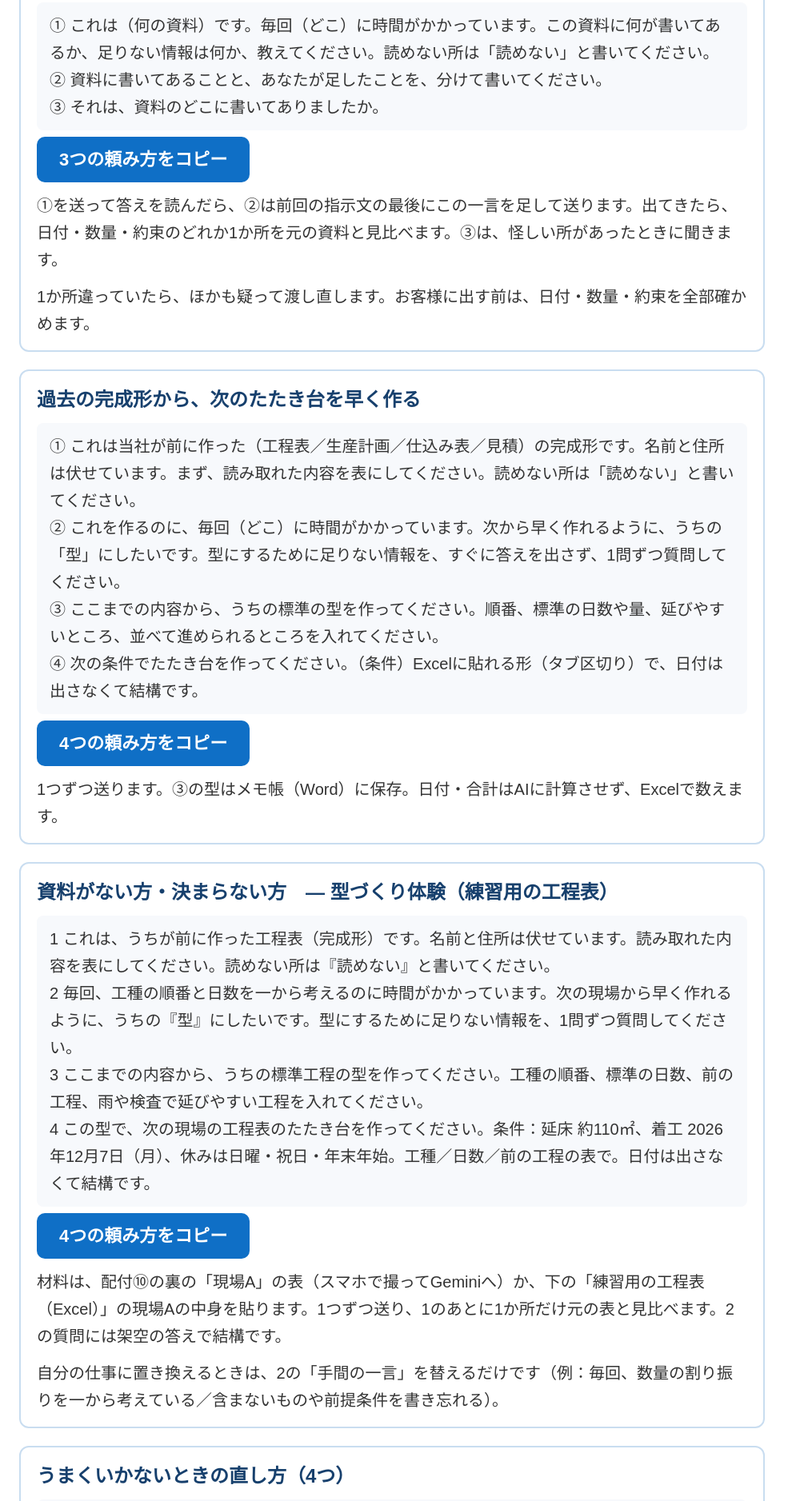
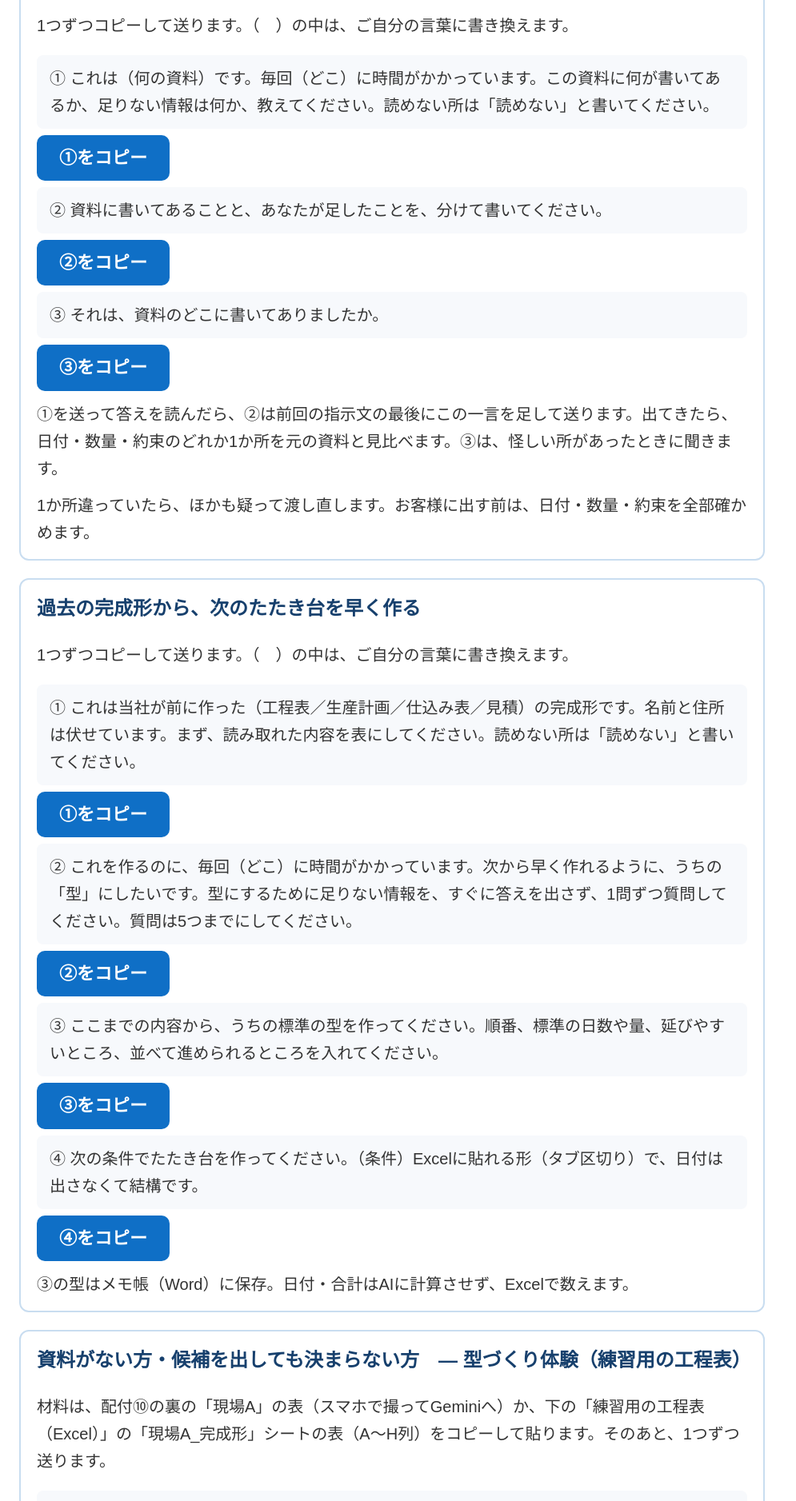
Before and after one commit to 888wisteriavil-cloud/sanuki-ai, a plain HTML site: page index.html in a window 1280 px wide. Shown: the part 923-2800 px from the top of the page at 80% size, without its empty margins (0-995 px from the left). Drawn offline with Linux system fonts and the light colour scheme.

Commit message:
第3回：頼み方を1つずつコピーできるようにし、練習用の工程表をB7に貼れる形に

```diff
--- a/index.html
+++ b/index.html
@@ -170,37 +170,49 @@ D 出力の形：そのまま印刷できる形で</div>
     <p>第3回で使う頼み方です。「コピー」を押して、AIの入力欄に貼ってください。（　）の中は、ご自分の言葉に書き換えます。</p>
     <div class="card">
       <h2>作るものが決まらない方　― 候補を5つ出してもらう</h2>
-      <div class="text" id="u1">上の内容は、私の会社の自己紹介です。この会社で、無料のAIを使って毎週の仕事を少し楽にできそうなことを、5つ挙げてください。1つずつ、どんな仕事か、AIに何を渡すか、どのくらい時間が浮きそうか、お客様の名前を入れずにできるか、を書いてください。今日の20分で試せるものから順に並べてください。</div>
+      <div class="text" id="u1">上の内容は、私の会社の自己紹介です。この会社で、無料のAIを使って毎週の仕事を少し楽にできそうなことを、5つ挙げてください。1つずつ、どんな仕事か、AIに何を渡すか、どのくらい時間が浮きそうか、お客様の名前を入れずにできるか、を書いてください。今日の作業時間で試せるものから順に並べてください。</div>
       <button class="copy" data-target="u1">この頼み方をコピー</button><span class="done" aria-live="polite"></span>
       <div class="then">先に自社情報（メモ帳）を貼ってから送ります。選んだら、続けて：<span class="say">その中から（　）番を選びます。始めるのに必要なことを、1問ずつ聞いてください。</span></div>
       <div class="then">送金・発注・採用・お客様への自動送信のような候補は、今日は選びません。</div>
     </div>
     <div class="card">
       <h2>資料を渡したら、この3つの順で</h2>
-      <div class="text" id="u2">① これは（何の資料）です。毎回（どこ）に時間がかかっています。この資料に何が書いてあるか、足りない情報は何か、教えてください。読めない所は「読めない」と書いてください。
-② 資料に書いてあることと、あなたが足したことを、分けて書いてください。
-③ それは、資料のどこに書いてありましたか。</div>
-      <button class="copy" data-target="u2">3つの頼み方をコピー</button><span class="done" aria-live="polite"></span>
+      <p>1つずつコピーして送ります。（　）の中は、ご自分の言葉に書き換えます。</p>
+      <div class="text" id="u2a">① これは（何の資料）です。毎回（どこ）に時間がかかっています。この資料に何が書いてあるか、足りない情報は何か、教えてください。読めない所は「読めない」と書いてください。</div>
+      <button class="copy" data-target="u2a">①をコピー</button><span class="done" aria-live="polite"></span>
+      <div class="text" id="u2b">② 資料に書いてあることと、あなたが足したことを、分けて書いてください。</div>
+      <button class="copy" data-target="u2b">②をコピー</button><span class="done" aria-live="polite"></span>
+      <div class="text" id="u2c">③ それは、資料のどこに書いてありましたか。</div>
+      <button class="copy" data-target="u2c">③をコピー</button><span class="done" aria-live="polite"></span>
       <div class="then">①を送って答えを読んだら、②は前回の指示文の最後にこの一言を足して送ります。出てきたら、日付・数量・約束のどれか1か所を元の資料と見比べます。③は、怪しい所があったときに聞きます。</div>
       <div class="then">1か所違っていたら、ほかも疑って渡し直します。お客様に出す前は、日付・数量・約束を全部確かめます。</div>
     </div>
     <div class="card">
       <h2>過去の完成形から、次のたたき台を早く作る</h2>
-      <div class="text" id="u3">① これは当社が前に作った（工程表／生産計画／仕込み表／見積）の完成形です。名前と住所は伏せています。まず、読み取れた内容を表にしてください。読めない所は「読めない」と書いてください。
-② これを作るのに、毎回（どこ）に時間がかかっています。次から早く作れるように、うちの「型」にしたいです。型にするために足りない情報を、すぐに答えを出さず、1問ずつ質問してください。
-③ ここまでの内容から、うちの標準の型を作ってください。順番、標準の日数や量、延びやすいところ、並べて進められるところを入れてください。
-④ 次の条件でたたき台を作ってください。（条件）Excelに貼れる形（タブ区切り）で、日付は出さなくて結構です。</div>
-      <button class="copy" data-target="u3">4つの頼み方をコピー</button><span class="done" aria-live="polite"></span>
-      <div class="then">1つずつ送ります。③の型はメモ帳（Word）に保存。日付・合計はAIに計算させず、Excelで数えます。</div>
+      <p>1つずつコピーして送ります。（　）の中は、ご自分の言葉に書き換えます。</p>
+      <div class="text" id="u3a">① これは当社が前に作った（工程表／生産計画／仕込み表／見積）の完成形です。名前と住所は伏せています。まず、読み取れた内容を表にしてください。読めない所は「読めない」と書いてください。</div>
+      <button class="copy" data-target="u3a">①をコピー</button><span class="done" aria-live="polite"></span>
+      <div class="text" id="u3b">② これを作るのに、毎回（どこ）に時間がかかっています。次から早く作れるように、うちの「型」にしたいです。型にするために足りない情報を、すぐに答えを出さず、1問ずつ質問してください。質問は5つまでにしてください。</div>
+      <button class="copy" data-target="u3b">②をコピー</button><span class="done" aria-live="polite"></span>
+      <div class="text" id="u3c">③ ここまでの内容から、うちの標準の型を作ってください。順番、標準の日数や量、延びやすいところ、並べて進められるところを入れてください。</div>
+      <button class="copy" data-target="u3c">③をコピー</button><span class="done" aria-live="polite"></span>
+      <div class="text" id="u3d">④ 次の条件でたたき台を作ってください。（条件）Excelに貼れる形（タブ区切り）で、日付は出さなくて結構です。</div>
+      <button class="copy" data-target="u3d">④をコピー</button><span class="done" aria-live="polite"></span>
+      <div class="then">③の型はメモ帳（Word）に保存。日付・合計はAIに計算させず、Excelで数えます。</div>
     </div>
     <div class="card">
-      <h2>資料がない方・決まらない方　― 型づくり体験（練習用の工程表）</h2>
-      <div class="text" id="u7">1 これは、うちが前に作った工程表（完成形）です。名前と住所は伏せています。読み取れた内容を表にしてください。読めない所は『読めない』と書いてください。
-2 毎回、工種の順番と日数を一から考えるのに時間がかかっています。次の現場から早く作れるように、うちの『型』にしたいです。型にするために足りない情報を、1問ずつ質問してください。
-3 ここまでの内容から、うちの標準工程の型を作ってください。工種の順番、標準の日数、前の工程、雨や検査で延びやすい工程を入れてください。
-4 この型で、次の現場の工程表のたたき台を作ってください。条件：延床 約110㎡、着工 2026年12月7日（月）、休みは日曜・祝日・年末年始。工種／日数／前の工程の表で。日付は出さなくて結構です。</div>
-      <button class="copy" data-target="u7">4つの頼み方をコピー</button><span class="done" aria-live="polite"></span>
-      <div class="then">材料は、配付⑩の裏の「現場A」の表（スマホで撮ってGeminiへ）か、下の「練習用の工程表（Excel）」の現場Aの中身を貼ります。1つずつ送り、1のあとに1か所だけ元の表と見比べます。2の質問には架空の答えで結構です。</div>
+      <h2>資料がない方・候補を出しても決まらない方　― 型づくり体験（練習用の工程表）</h2>
+      <p>材料は、配付⑩の裏の「現場A」の表（スマホで撮ってGeminiへ）か、下の「練習用の工程表（Excel）」の「現場A_完成形」シートの表（A〜H列）をコピーして貼ります。そのあと、1つずつ送ります。</p>
+      <div class="text" id="u7a">1 これは、うちが前に作った工程表（完成形）です。名前と住所は伏せています。読み取れた内容を表にしてください。読めない所は『読めない』と書いてください。</div>
+      <button class="copy" data-target="u7a">1をコピー</button><span class="done" aria-live="polite"></span>
+      <div class="text" id="u7b">2 毎回、工種の順番と日数を一から考えるのに時間がかかっています。次の現場から早く作れるように、うちの『型』にしたいです。型にするために足りない情報を、1問ずつ質問してください。質問は5つまでにしてください。</div>
+      <button class="copy" data-target="u7b">2をコピー</button><span class="done" aria-live="polite"></span>
+      <div class="text" id="u7c">3 ここまでの内容から、うちの標準工程の型を作ってください。工種の順番、標準の日数、前の工程、雨や検査で延びやすい工程を入れてください。</div>
+      <button class="copy" data-target="u7c">3をコピー</button><span class="done" aria-live="polite"></span>
+      <div class="text" id="u7d">4 この型で、次の現場の工程表のたたき台を作ってください。条件：延床 約110㎡、着工 2026年12月7日（月）、休みは日曜・祝日・年末年始。Excelに貼れる形（タブ区切り）で、工種／日数／前の工程の3列だけ出してください。日数は数字だけ、前の工程は番号（2つなら「17・18」、なければ「―」）。日付は出さなくて結構です。</div>
+      <button class="copy" data-target="u7d">4をコピー</button><span class="done" aria-live="polite"></span>
+      <div class="then">1のあとに、1か所だけ元の表と見比べます（違っていたら、ほかも疑って渡し直す）。2の質問には架空の答えで結構です。時間がなければ、3の型ができたところで成功です。</div>
+      <div class="then">4の答えは、練習用のExcelの「新しい現場_練習用」シートのB7に貼ると、日付を自動で数えます。</div>
       <div class="then">自分の仕事に置き換えるときは、2の「手間の一言」を替えるだけです（例：毎回、数量の割り振りを一から考えている／含まないものや前提条件を書き忘れる）。</div>
     </div>
     <div class="card">
```
Also changed, not shown: 3 other files.
